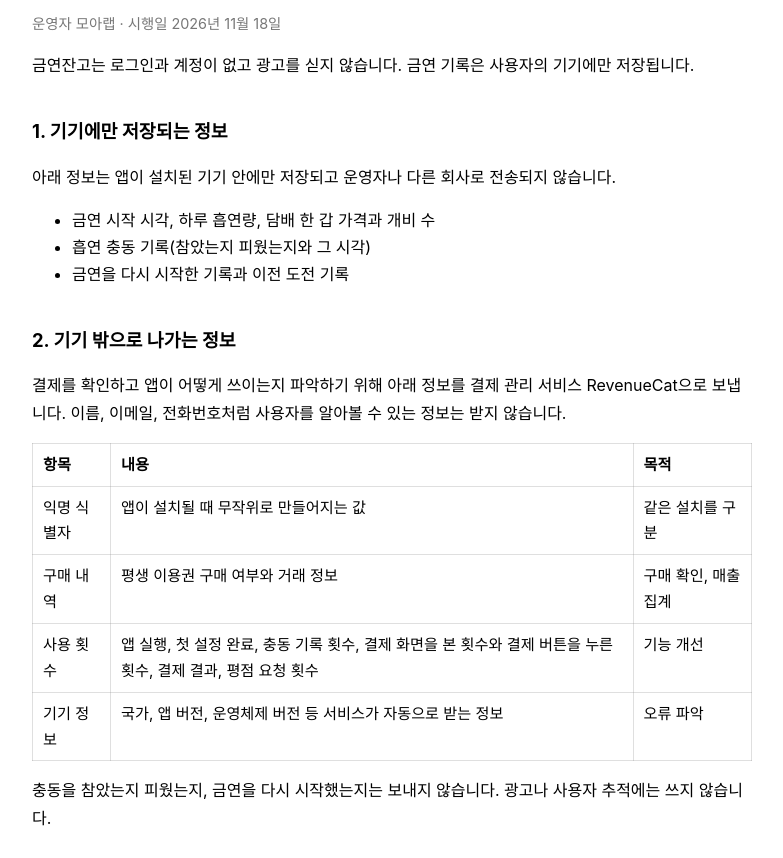
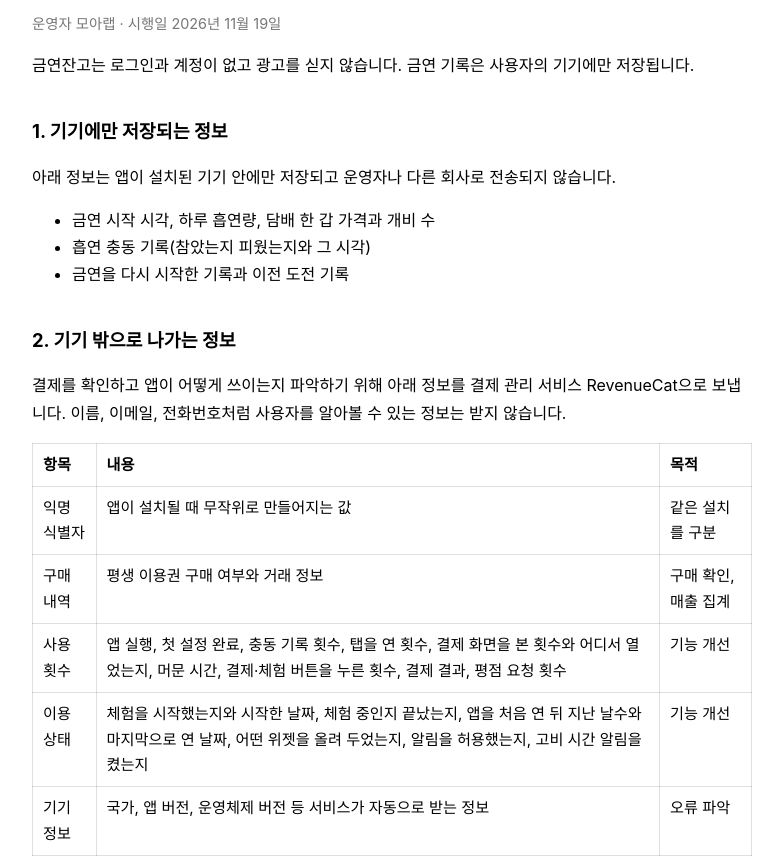
Before and after one commit to james100/quit-balance, a plain HTML site: page privacy.html in a window 1280 px wide. Shown: the part 99-957 px from the top of the page, without its empty margins (248-1031 px from the left). Drawn offline with Linux system fonts and the light colour scheme.

Commit message:
Update privacy policy: trial and usage-state items
Co-Authored-By: Claude Mythos 5.2 <noreply@anthropic.com>
Claude-Session: https://claude.ai/code/session_016ZN9Yr7WqdUizaRg4LHpFR

```diff
--- a/privacy.html
+++ b/privacy.html
@@ -8,7 +8,7 @@
 </head>
 <body>
 <h1>금연잔고 개인정보 처리방침</h1>
-<p class="meta">운영자 모아랩 · 시행일 2026년 11월 18일</p>
+<p class="meta">운영자 모아랩 · 시행일 2026년 11월 19일</p>
 
 <p>금연잔고는 로그인과 계정이 없고 광고를 싣지 않습니다. 금연 기록은 사용자의 기기에만 저장됩니다.</p>
 
@@ -26,7 +26,8 @@
 <tr><th>항목</th><th>내용</th><th>목적</th></tr>
 <tr><td>익명 식별자</td><td>앱이 설치될 때 무작위로 만들어지는 값</td><td>같은 설치를 구분</td></tr>
 <tr><td>구매 내역</td><td>평생 이용권 구매 여부와 거래 정보</td><td>구매 확인, 매출 집계</td></tr>
-<tr><td>사용 횟수</td><td>앱 실행, 첫 설정 완료, 충동 기록 횟수, 결제 화면을 본 횟수와 결제 버튼을 누른 횟수, 결제 결과, 평점 요청 횟수</td><td>기능 개선</td></tr>
+<tr><td>사용 횟수</td><td>앱 실행, 첫 설정 완료, 충동 기록 횟수, 탭을 연 횟수, 결제 화면을 본 횟수와 어디서 열었는지, 머문 시간, 결제·체험 버튼을 누른 횟수, 결제 결과, 평점 요청 횟수</td><td>기능 개선</td></tr>
+<tr><td>이용 상태</td><td>체험을 시작했는지와 시작한 날짜, 체험 중인지 끝났는지, 앱을 처음 연 뒤 지난 날수와 마지막으로 연 날짜, 어떤 위젯을 올려 두었는지, 알림을 허용했는지, 고비 시간 알림을 켰는지</td><td>기능 개선</td></tr>
 <tr><td>기기 정보</td><td>국가, 앱 버전, 운영체제 버전 등 서비스가 자동으로 받는 정보</td><td>오류 파악</td></tr>
 </table>
 <p>충동을 참았는지 피웠는지, 금연을 다시 시작했는지는 보내지 않습니다. 광고나 사용자 추적에는 쓰지 않습니다.</p>
```
